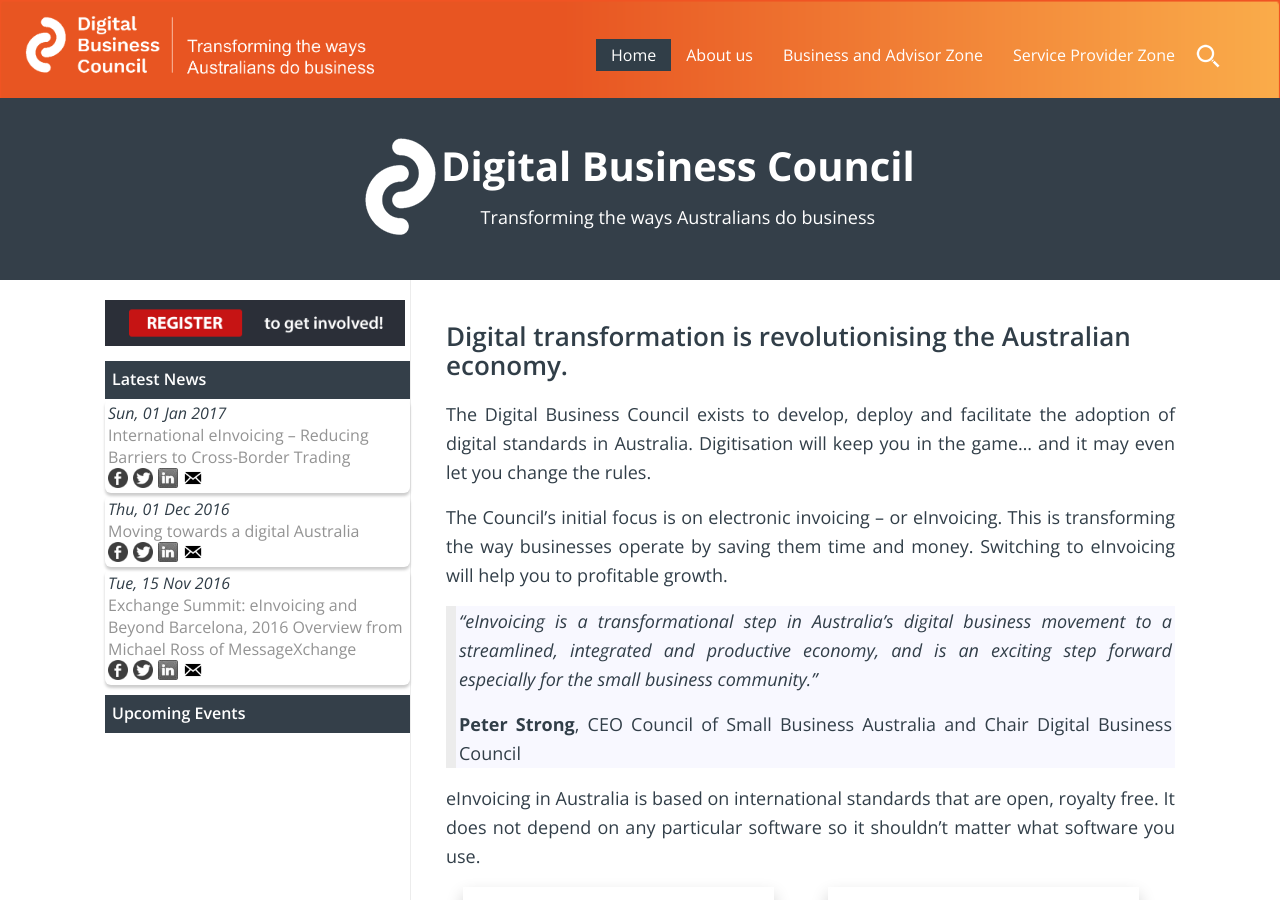
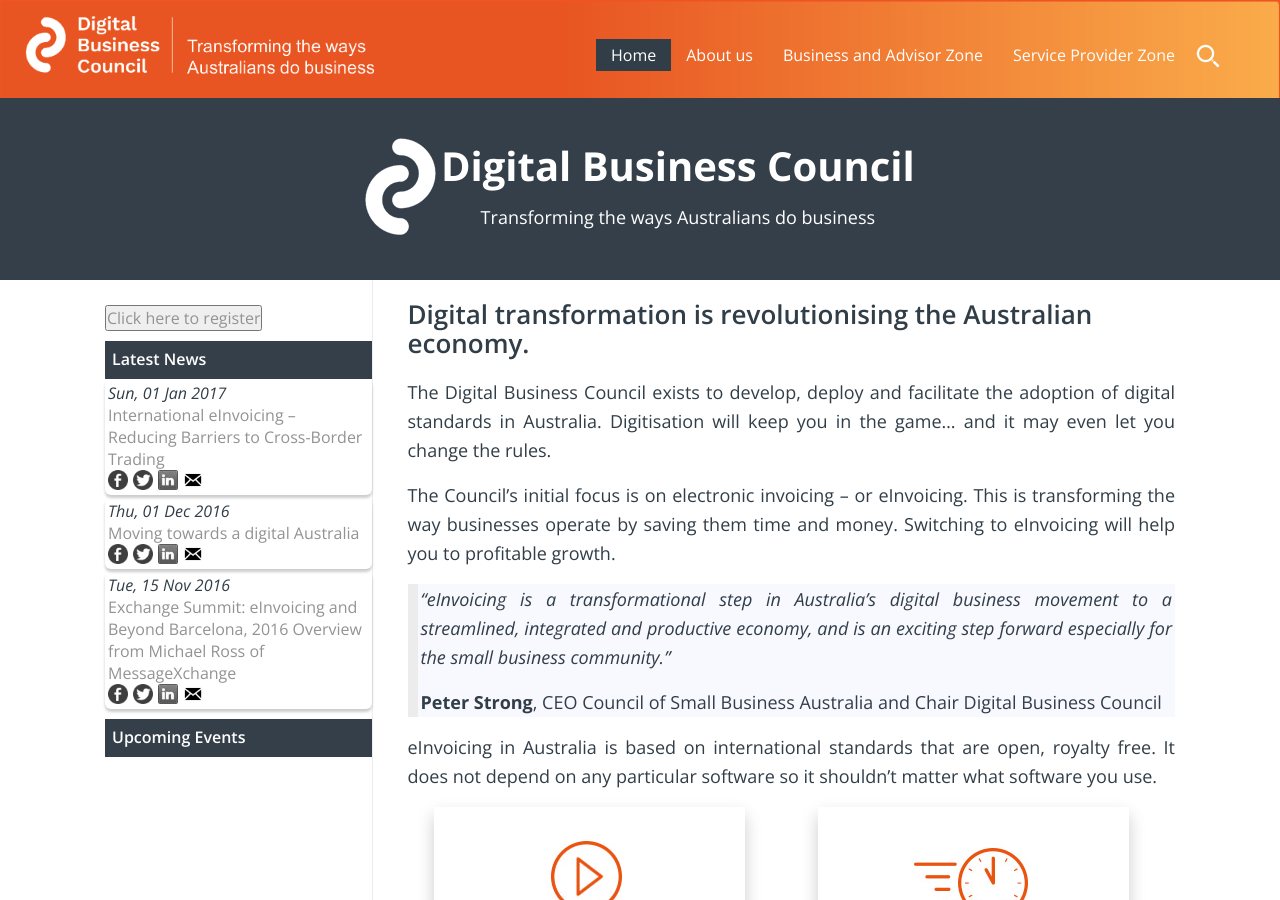
Before and after one commit to Digital-Business-Council/Digital-Business-Council.github.io, a Jekyll site: the page built from index.md, in a window 1280 px wide and 900 px high. Built offline with Jekyll 4.4.1, drawn with Linux system fonts in a browser that asks for light colours; comment, search, counter and statistics services are not loaded; our own code applies the rules of GitHub Pages for plain Markdown files.

Commit message:
Update sidebar-menu.html

```diff
--- a/_includes/sidebar-menu.html
+++ b/_includes/sidebar-menu.html
@@ -1,7 +1,7 @@
 {% assign current = page.url | downcase | split: '/' %}
 
 <ul class="sidebar-menu">
-    <a id="open-popup"><img alt="Subscribe to our mailing list" src="{{site.url | absolute}}/images/register1.gif" width="300px"/></a>
+    <a id="open-popup"><button>Click here to register</button></a>
     <li class="menu-title">Latest News</li>
 <ul>
   {% for blog-page in site.categories.blog   limit:3 %}
```
